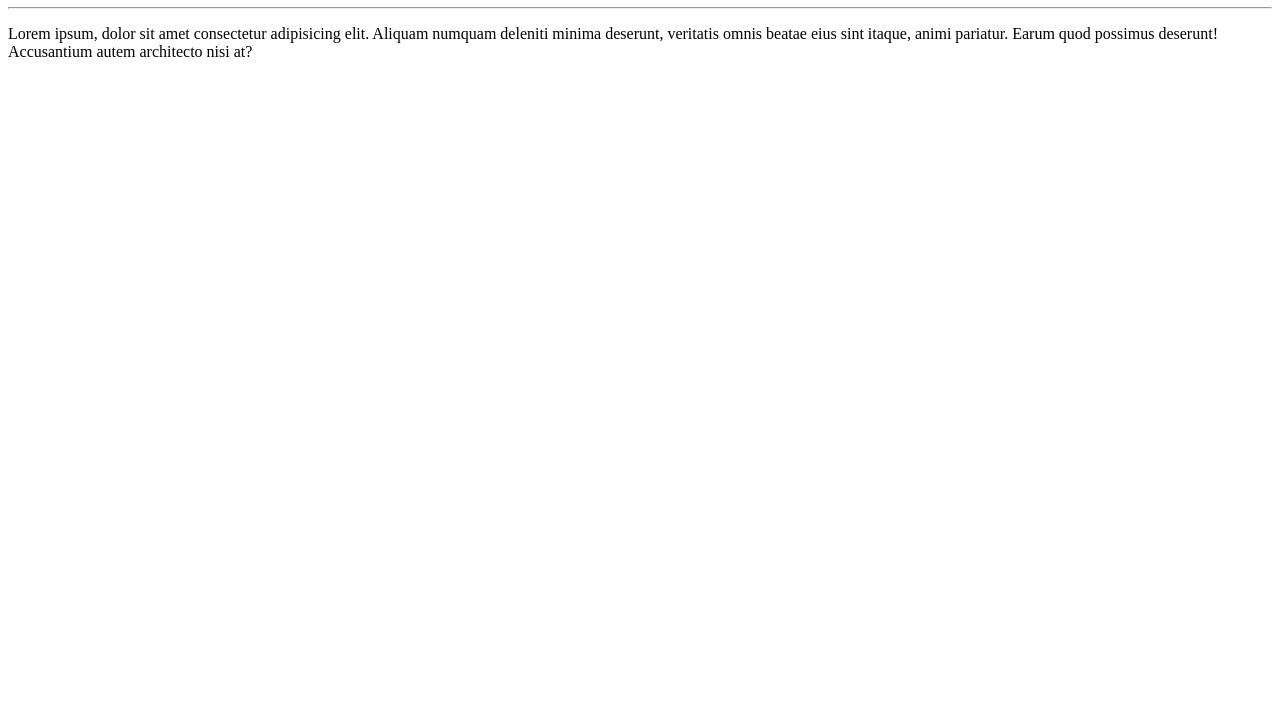
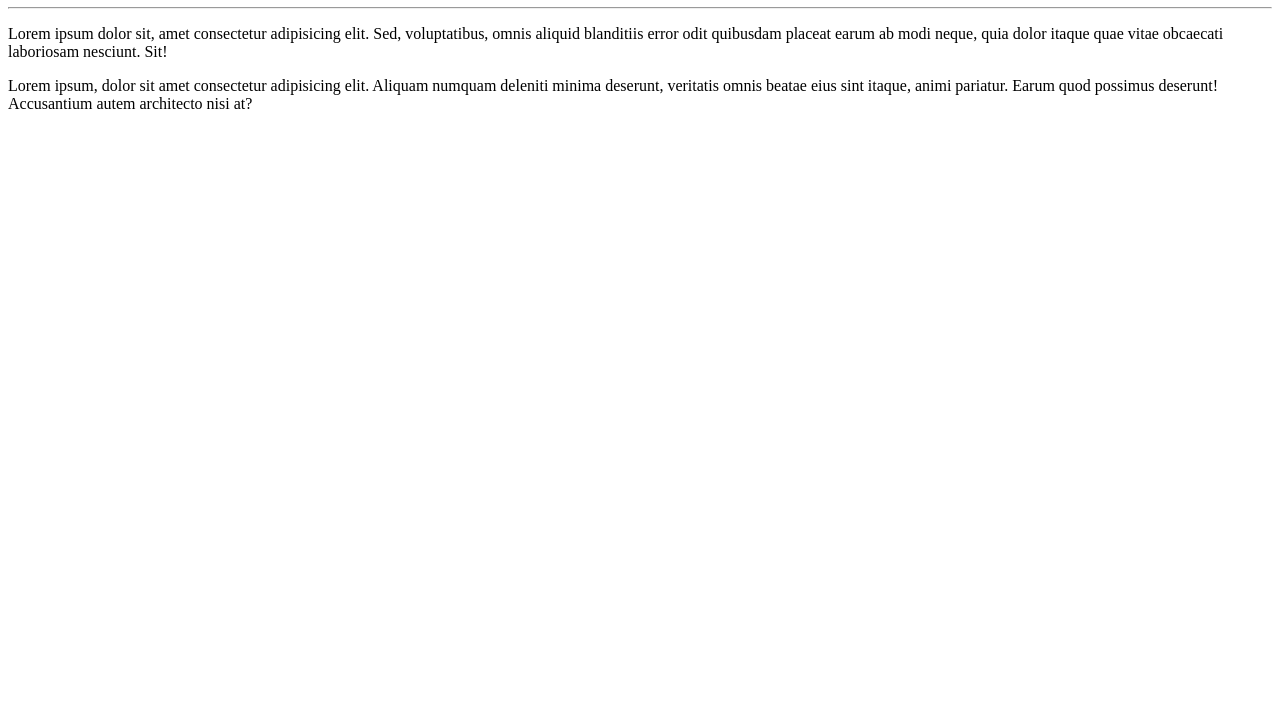
Before and after one commit to DS-DIEGOSANTOS/ola-mundo, a plain HTML site: page site-exemplo/index.html in a window 1280 px wide. Shown: the part 73-800 px from the top of the page. Drawn offline with Linux system fonts and the light colour scheme.

Commit message:
adicionei um paragrafo

```diff
--- a/site-exemplo/index.html
+++ b/site-exemplo/index.html
@@ -9,6 +9,7 @@
 <body>
     <h1>Olá, mundo!</h1>
     <hr>
+    <p>Lorem ipsum dolor sit, amet consectetur adipisicing elit. Sed, voluptatibus, omnis aliquid blanditiis error odit quibusdam placeat earum ab modi neque, quia dolor itaque quae vitae obcaecati laboriosam nesciunt. Sit!</p>
     <p>Lorem ipsum, dolor sit amet consectetur adipisicing elit. Aliquam numquam deleniti minima deserunt, veritatis omnis beatae eius sint itaque, animi pariatur. Earum quod possimus deserunt! Accusantium autem architecto nisi at?</p>
 </body>
 </html>
```
